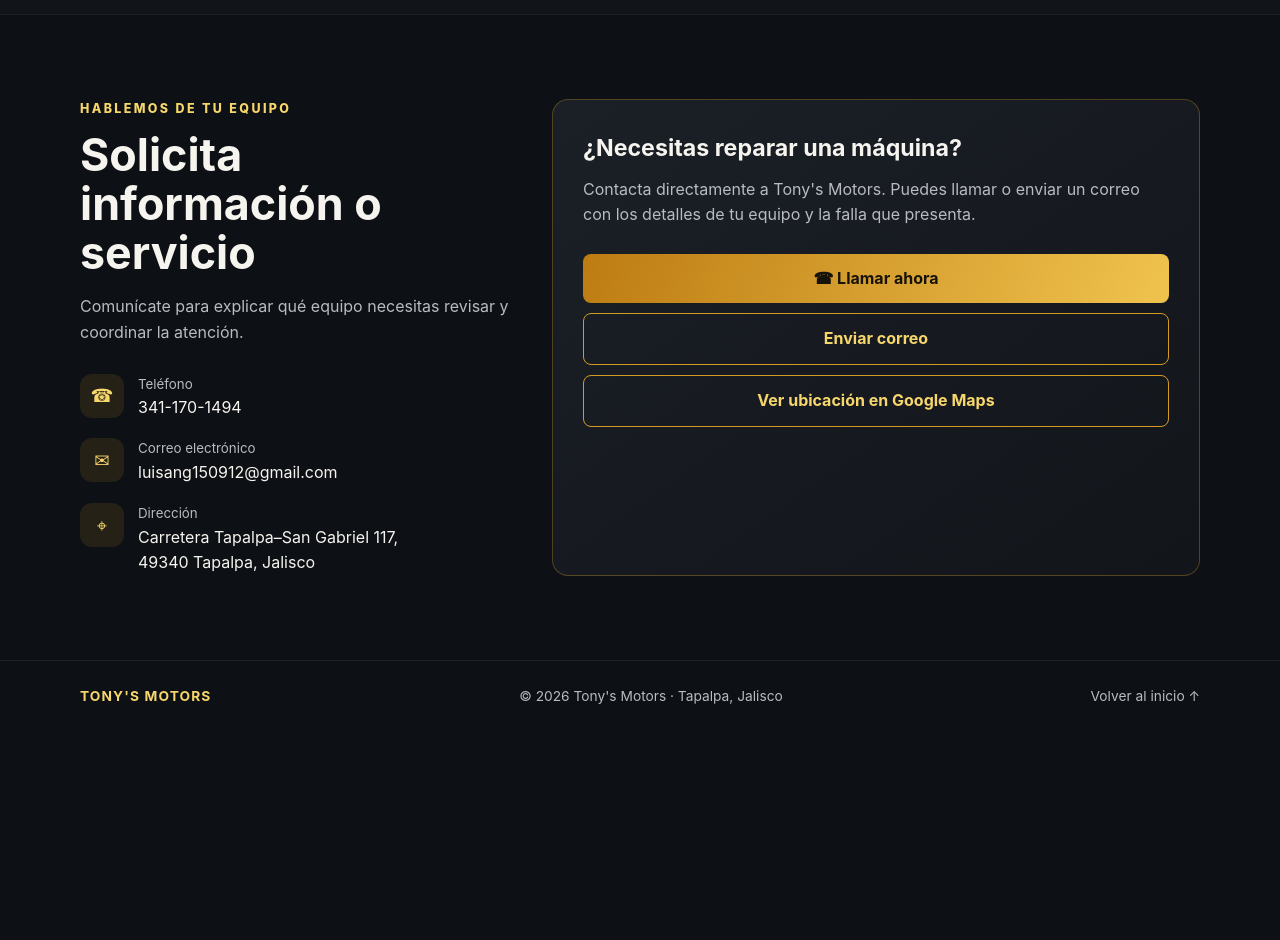
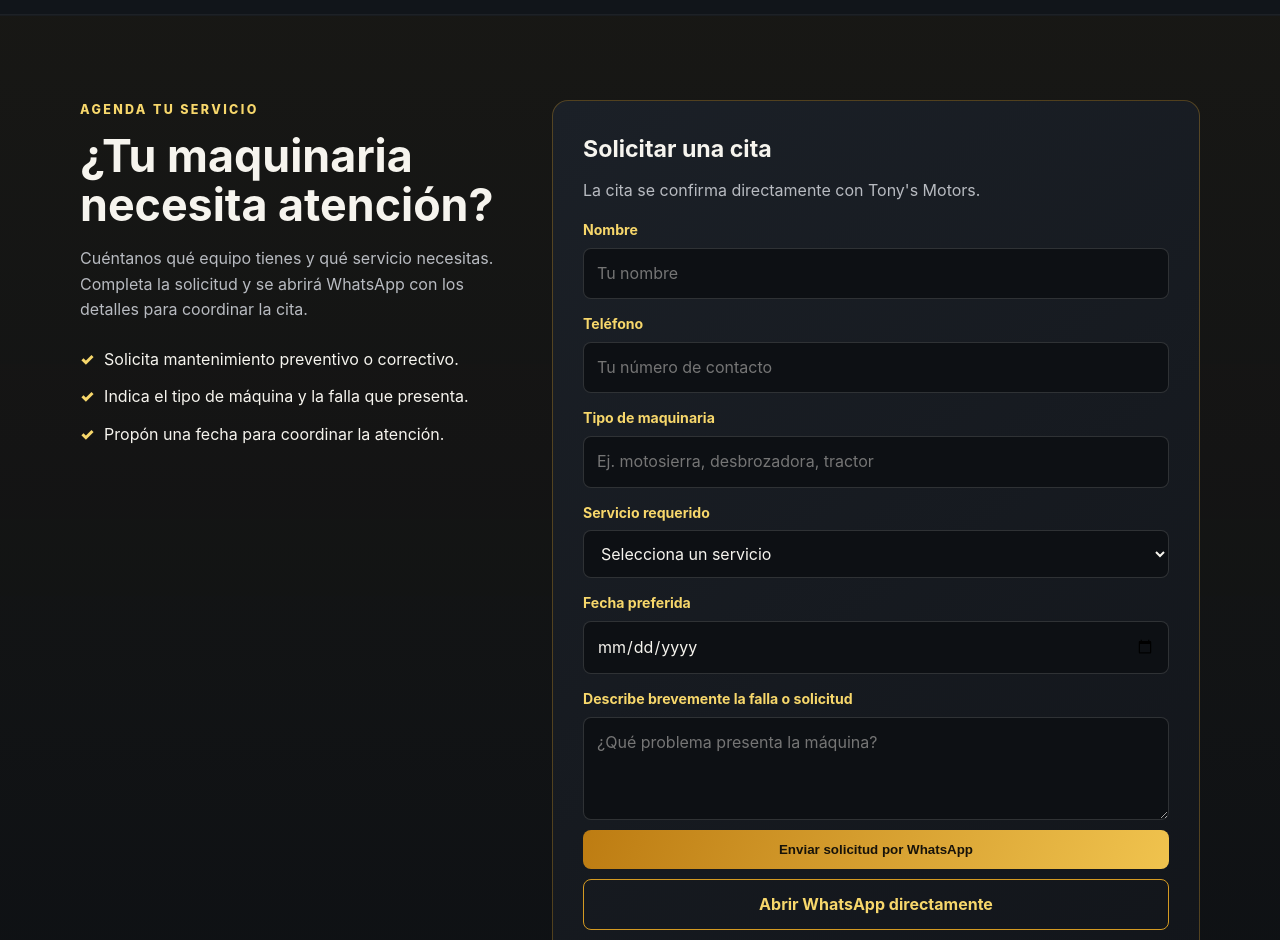
Before and after one commit to luisang150912-stack/tonys-motors, a plain HTML site: page index.html in a window 1280 px wide. Shown: the part 1860-2800 px from the top of the page. Before the commit the page ends 2591 px from the top, so only its background shows below. Drawn offline with Linux system fonts and the light colour scheme.

Commit message:
Add files via upload

```diff
--- a/index.html
+++ b/index.html
@@ -134,6 +134,16 @@
     footer { padding: 24px 0; border-top: 1px solid rgba(255,255,255,.08); color: var(--muted); font-size: .86rem; }
     .footer-row { display: flex; justify-content: space-between; align-items: center; gap: 18px; }
     .footer-row strong { color: var(--gold-light); letter-spacing: .08em; }
+    .booking { background: linear-gradient(180deg, rgba(212,154,34,.055), transparent); border-top: 1px solid rgba(255,255,255,.05); }
+    .contact-panel label { display: block; color: var(--gold-light); font-size: .88rem; font-weight: 650; margin: 14px 0 6px; }
+    .contact-panel input, .contact-panel select, .contact-panel textarea {
+      display: block; width: 100%; padding: 12px 13px; border-radius: 8px;
+      border: 1px solid rgba(255,255,255,.14); background: #0d1014; color: var(--text);
+      font: inherit; outline: none;
+    }
+    .contact-panel input:focus, .contact-panel select:focus, .contact-panel textarea:focus { border-color: var(--gold); }
+    .contact-panel textarea { resize: vertical; }
+    .contact-panel .form-note { display: block; color: var(--muted); font-size: .78rem; margin-top: 14px; }
     @media (max-width: 800px) {
       .nav-links { gap: 14px; }
       .nav-links a:not(.btn) { display: none; }
@@ -187,7 +197,8 @@
           <h1>TONY'S <span>MOTORS</span></h1>
           <p>Reparación y mantenimiento de maquinaria agrícola y forestal. Servicio para motores de 2 y 4 tiempos, con atención enfocada en el funcionamiento y cuidado de tus equipos.</p>
           <div class="hero-actions">
-            <a class="btn btn-primary" href="tel:+523411701494">☎ Llamar al 341 170 1494</a>
+            <a class="btn btn-primary" href="#agendar">Agendar servicio</a>
+            <a class="btn btn-outline" href="https://wa.me/523411701494?text=Hola%20Tony's%20Motors%2C%20quiero%20solicitar%20un%20servicio." target="_blank" rel="noopener noreferrer">WhatsApp</a>
             <a class="btn btn-outline" href="#servicios">Conocer servicios</a>
           </div>
         </div>
@@ -253,6 +264,45 @@
       </div>
     </section>
 
+    <section class="booking" id="agendar">
+      <div class="container contact-grid">
+        <div class="contact-info">
+          <div class="eyebrow">Agenda tu servicio</div>
+          <h2>¿Tu maquinaria necesita atención?</h2>
+          <p>Cuéntanos qué equipo tienes y qué servicio necesitas. Completa la solicitud y se abrirá WhatsApp con los detalles para coordinar la cita.</p>
+          <ul class="check-list">
+            <li>Solicita mantenimiento preventivo o correctivo.</li>
+            <li>Indica el tipo de máquina y la falla que presenta.</li>
+            <li>Propón una fecha para coordinar la atención.</li>
+          </ul>
+        </div>
+        <form class="contact-panel" id="appointment-form">
+          <h3>Solicitar una cita</h3>
+          <p>La cita se confirma directamente con Tony's Motors.</p>
+          <label for="client-name">Nombre</label>
+          <input id="client-name" name="name" type="text" placeholder="Tu nombre" required>
+          <label for="client-phone">Teléfono</label>
+          <input id="client-phone" name="phone" type="tel" placeholder="Tu número de contacto">
+          <label for="equipment">Tipo de maquinaria</label>
+          <input id="equipment" name="equipment" type="text" placeholder="Ej. motosierra, desbrozadora, tractor" required>
+          <label for="service-type">Servicio requerido</label>
+          <select id="service-type" name="service" required>
+            <option value="" disabled selected>Selecciona un servicio</option>
+            <option>Mantenimiento preventivo</option>
+            <option>Mantenimiento correctivo / reparación</option>
+            <option>Transporte de maquinaria</option>
+            <option>Otro / necesito orientación</option>
+          </select>
+          <label for="preferred-date">Fecha preferida</label>
+          <input id="preferred-date" name="date" type="date">
+          <label for="details">Describe brevemente la falla o solicitud</label>
+          <textarea id="details" name="details" rows="3" placeholder="¿Qué problema presenta la máquina?"></textarea>
+          <button class="btn btn-primary" type="submit">Enviar solicitud por WhatsApp</button>
+          <a class="btn btn-outline" href="https://wa.me/523411701494?text=Hola%20Tony's%20Motors%2C%20quiero%20consultar%20por%20un%20servicio." target="_blank" rel="noopener noreferrer">Abrir WhatsApp directamente</a>
+          <small class="form-note">No se reserva automáticamente una fecha. Al enviar, se abrirá WhatsApp para que revises y envíes la solicitud.</small>
+        </form>
+      </div>
+    </section>
     <section id="contacto">
       <div class="container contact-grid">
         <div class="contact-info">
@@ -293,7 +343,23 @@
     </div>
   </footer>
   <script>
-    document.getElementById("year").textContent = new Date().getFullYear();
+    document.getElementById("year").textContent = new Date().getFullYear();\n    const appointmentForm = document.getElementById("appointment-form");
+    appointmentForm.addEventListener("submit", function (event) {
+      event.preventDefault();
+      const formData = new FormData(appointmentForm);
+      const fields = [
+        ["Nombre", formData.get("name")],
+        ["Teléfono", formData.get("phone") || "No proporcionado"],
+        ["Maquinaria", formData.get("equipment")],
+        ["Servicio", formData.get("service")],
+        ["Fecha preferida", formData.get("date") || "Por coordinar"],
+        ["Detalles", formData.get("details") || "Sin detalles adicionales"]
+      ];
+      const message = "Hola Tony's Motors, quiero solicitar una cita:\\n\\n" +
+        fields.map(([label, value]) => label + ": " + value).join("\\n");
+      window.open("https://wa.me/523411701494?text=" + encodeURIComponent(message), "_blank", "noopener");
+    });
+
   </script>
 </body>
 </html>
```
